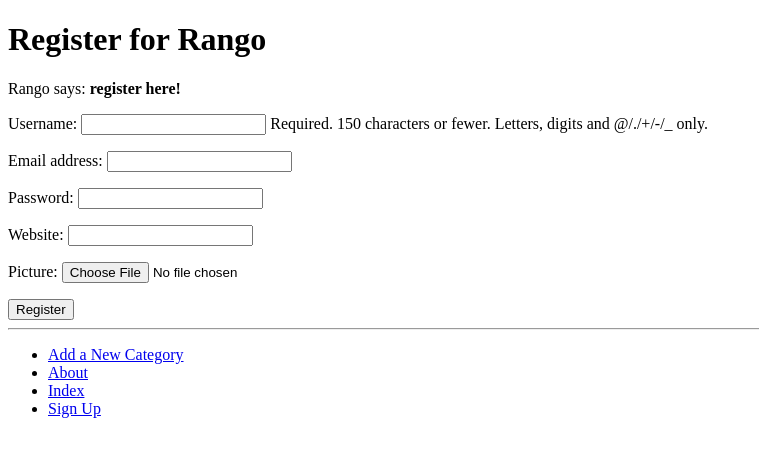
After one commit to weihangyou/tango_with_django_project, a Django app: page /rango/register/ in a window 1280 px wide. The commit adds this page. Shown: the top 457 px of the page, without its empty margins (0-759 px from the left). Run offline with Django 3.2, Linux system fonts and the light colour scheme.

Commit message:
before c9 exercise

```diff
--- a/rango/admin.py
+++ b/rango/admin.py
@@ -1,5 +1,6 @@
 from django.contrib import admin
 from rango.models import Category, Page
+from rango.models import UserProfile
 
 class PageAdmin(admin.ModelAdmin):
     list_display = ('title', 'category', 'url')
@@ -9,3 +10,4 @@
 
 admin.site.register(Category, CategoryAdmin)
 admin.site.register(Page, PageAdmin)
+admin.site.register(UserProfile)
--- a/rango/forms.py
+++ b/rango/forms.py
@@ -1,5 +1,6 @@
 from django import forms
-from rango.models import Page, Category
+from django.contrib.auth.models import User
+from rango.models import Category, Page, UserProfile
 
 
 class CategoryForm(forms.ModelForm):
@@ -32,3 +33,13 @@
             cleaned_data['url'] = url
 
         return cleaned_data
+
+class UserForm(forms.ModelForm):
+    password = forms.CharField(widget=forms.PasswordInput())
+    class Meta:
+        model = User
+        fields = ('username', 'email', 'password',)
+class UserProfileForm(forms.ModelForm):
+    class Meta:
+        model = UserProfile
+        fields = ('website', 'picture',)
--- a/rango/models.py
+++ b/rango/models.py
@@ -1,5 +1,6 @@
 from django.db import models
 from django.template.defaultfilters import slugify
+from django.contrib.auth.models import User
 
 class Category(models.Model):
 
@@ -33,3 +34,12 @@
 
     def __str__(self):
         return self.title
+
+class UserProfile(models.Model):
+    user = models.OneToOneField(User, on_delete=models.CASCADE)
+
+    website = models.URLField(blank=True)
+    picture = models.ImageField(upload_to='profile_image', blank=True)
+
+    def __str__(self):
+        return self.user.username
--- a/rango/urls.py
+++ b/rango/urls.py
@@ -9,4 +9,5 @@
     path('category/<slug:category_name_slug>/', views.show_category, name='show_category'),
     path('add_category/', views.add_category, name='add_category'),
     path('category/<slug:category_name_slug>/add_page/', views.add_page, name='add_page'),
+    path('register/', views.register, name='register'),
 ]
--- a/rango/views.py
+++ b/rango/views.py
@@ -1,11 +1,8 @@
 from django.shortcuts import render
-from rango.models import Category
-from rango.models import Page
-from rango.forms import CategoryForm
-from rango.forms import PageForm
+from rango.models import Category, Page
+from rango.forms import CategoryForm, PageForm, UserForm, UserProfileForm
 from django.shortcuts import redirect
 from django.urls import reverse
-
 
 def index(request):
     category_list = Category.objects.order_by('-likes')[:5]
@@ -81,3 +78,35 @@
 
     context_dict = {'form': form, 'category': category}
     return render(request, 'rango/add_page.html', context=context_dict)
+
+def register(request):
+
+    registered = False
+
+    if request.method == 'POST':
+
+        user_form = UserForm(request.POST)
+        profile_form = UserProfileForm(request.POST)
+
+        if user_form.is_valid() and profile_form.is_valid():
+            user = user_form.save()
+
+            user.set_password(user.password)
+            user.save()
+
+            profile = profile_form.save(commit=False)
+            profile.user = user
+
+            if 'picture' in request.FILES:
+                profile.picture = request.FILES['picture']
+            profile.save()
+
+            registered = True
+        else:
+            print(user_form.errors, profile_form.errors)
+    else:
+        user_form = UserForm()
+        profile_form = UserProfileForm()
+    return render(request, 'rango/register.html',context={'user_form': user_form,
+                                                          'profile_form': profile_form,
+                                                          'registered': registered})
--- a/templates/rango/base.html
+++ b/templates/rango/base.html
@@ -22,6 +22,7 @@
                 <li><a href="{% url 'rango:add_category' %}">Add a New Category</a></li>
                 <li><a href="{% url 'rango:about' %}">About</a></li>
                 <li><a href="{% url 'rango:index' %}">Index</a></li>
+                <li><a href="{% url 'rango:register' %}">Sign Up</a></li>
             </ul>
         </div>
     </body>
--- /dev/null
+++ b/templates/rango/register.html
@@ -0,0 +1,23 @@
+{% extends 'rango/base.html' %}
+{% load staticfiles %}
+
+{% block title_block %}
+    Register
+{% endblock %}
+
+{% block body_block %}
+    <h1>Register for Rango</h1>
+    {% if registered %}
+        Rango says: <strong>thank you for registering!</strong>
+        <a href="{% url 'rango:index' %}">Return to the homepage.</a><br />
+    {% else %}
+        Rango says: <strong>register here!</strong><br />
+        <form id="user_form" method="post" action="{% url 'rango:register' %}" enctype="multipart/form-data">
+            {% csrf_token %}
+            {{ user_form.as_p }}
+            {{ profile_form.as_p }}
+
+            <input type="submit" name="submit" value="Register" />
+        </form>
+    {% endif %}
+{% endblock %}
```
Also changed, not shown: rango/migrations/0004_userprofile.py (added).
